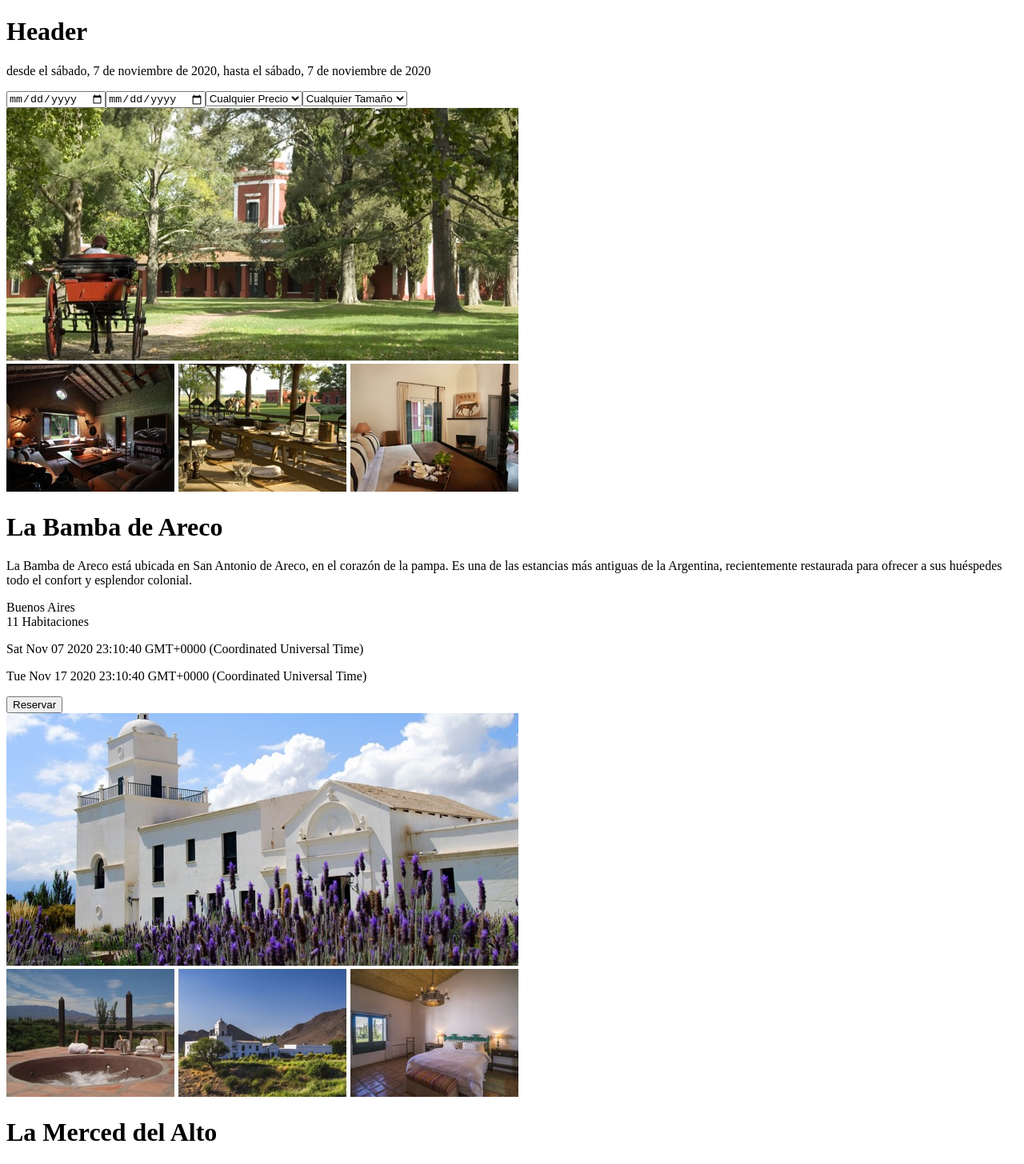
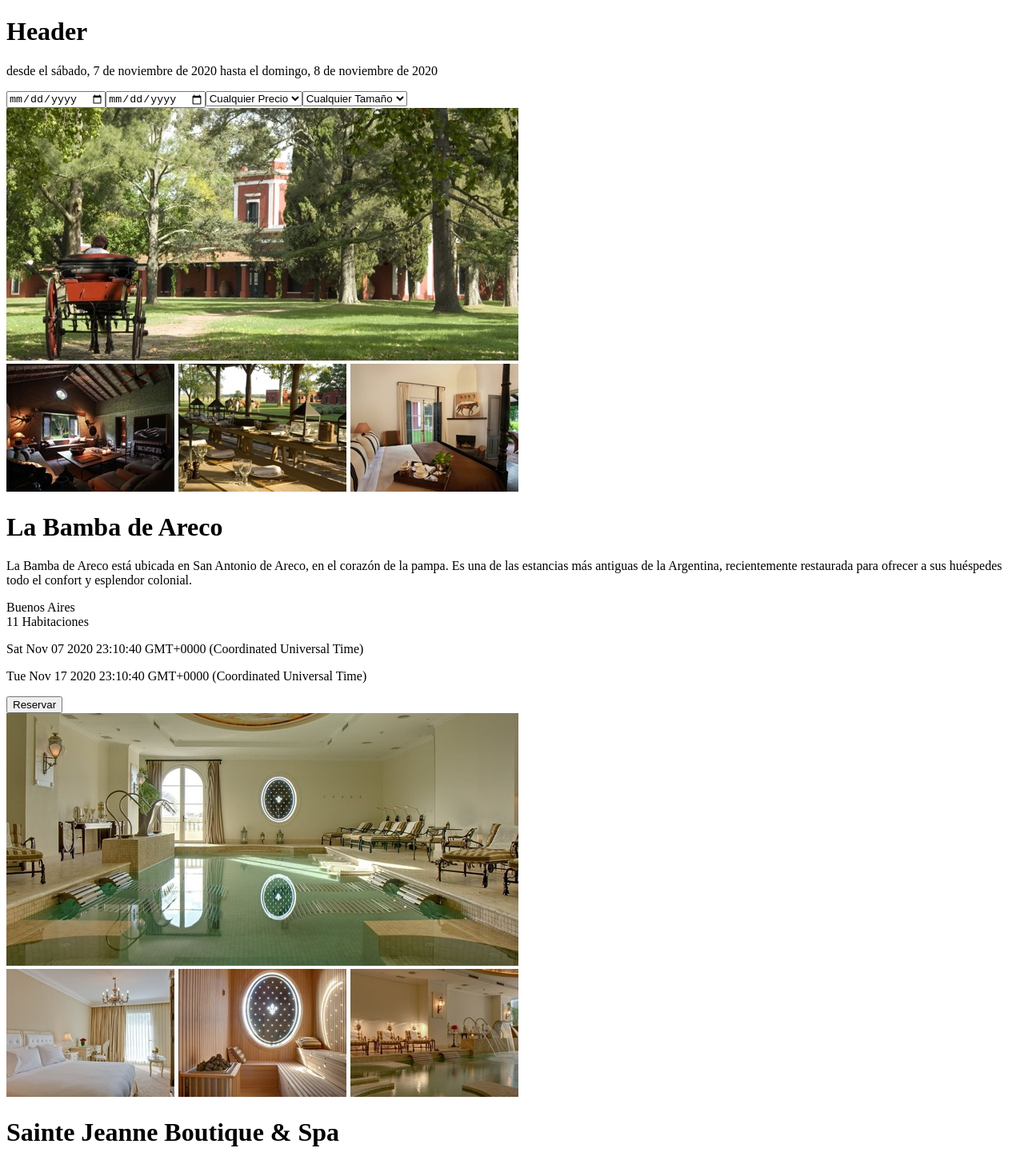
Before and after one commit to damiloyola/proyecto3-reserva-alojamiento, a React (Create React App) app: page / in a window 1280 px wide. Shown: the top 1456 px of the page at 80% size. Built offline with nearby package versions, Linux system fonts and the light colour scheme.

Commit message:
se utiliza moment.js para manejar los filtros de fecha de una forma mas limpia y facil

```diff
--- a/src/components/Card.js
+++ b/src/components/Card.js
@@ -2,6 +2,7 @@
 
 const Card = (props) => {
     const dateStart = new Date(props.data.availabilityFrom);
+    console.log(dateStart);
     const dateEnd = new Date(props.data.availabilityTo);
     return (
         <div>
--- a/src/components/Cards.js
+++ b/src/components/Cards.js
@@ -2,21 +2,24 @@
 import data from "../assets/scripts/data";
 import Card from "./Card";
 import { StateContext } from "./StateContext";
+import moment from "moment";
 
 const Cards = () => {
     const [state, setState] = useContext(StateContext);
 
     const validator = (item) => {
-        const stateDateStart = new Date(state.dateStart);
-        const stateDateEnd = new Date(state.dateEnd);
-        const itemDateStart = new Date(item.availabilityFrom);
-        const itemDateEnd = new Date(item.availabilityTo);
-        const today = new Date(Date.now());
-
-        console.log(today);
-
-        if (state.dateStart == today || stateDateStart >= itemDateStart) {
-            if (state.dateEnd == today || stateDateEnd <= itemDateEnd) {
+        const itemDateStart = moment(item.availabilityFrom).format(
+            "YYYY-MM-DD"
+        );
+        const itemDateEnd = moment(item.availabilityTo).format("YYYY-MM-DD");
+        const stateStart = moment(state.dateStart).format("YYYY-MM-DD");
+        const stateEnd = moment(state.dateEnd).format("YYYY-MM-DD");
+        const today = moment().format("YYYY-MM-DD");
+        const oneWeek = moment().add(1, "d").format("YYYY-MM-DD");
+        console.log();
+        // debugger;
+        if (stateStart == today || stateStart >= itemDateStart) {
+            if (stateEnd == oneWeek || stateEnd <= itemDateEnd) {
                 if (state.price == "0" || item.price == state.price) {
                     switch (state.size) {
                         case "chico":
--- a/src/components/Filters.js
+++ b/src/components/Filters.js
@@ -1,14 +1,17 @@
-import React, { useState, useContext } from "react";
+import React, { useContext } from "react";
 import { StateContext } from "./StateContext";
+import moment from "moment";
 
 const Filters = () => {
     const [state, setState] = useContext(StateContext);
 
     const handleInput = (e) => {
-        const { name, value } = e.target;
+        let { name, value } = e.target;
+        if (name === "dateStart" || name === "dateEnd") {
+            value = moment(value);
+        }
         const values = { ...state, [name]: value };
         setState(values);
-        console.log(state);
     };
 
     return (
--- a/src/components/Header.js
+++ b/src/components/Header.js
@@ -1,23 +1,20 @@
-import React, { useState, useContext } from "react";
+import React, { useContext } from "react";
 import { StateContext } from "./StateContext";
+
+import moment from "moment";
+import "moment/locale/es";
+moment.locale("es");
+const format = "dddd[,] D [de] MMMM [de] YYYY";
 
 const Header = () => {
     const [state, setState] = useContext(StateContext);
-    const options = {
-        year: "numeric",
-        month: "long",
-        day: "numeric",
-        weekday: "long",
-    };
-    const formatDateEnd = new Date(state.dateEnd);
-    const formatDateStart = new Date(state.dateStart);
-    console.log(state.dateStart);
+
     return (
         <header>
             <h1>Header</h1>
             <p>
-                desde el {formatDateStart.toLocaleDateString("es-ES", options)},
-                hasta el {formatDateEnd.toLocaleDateString("es-ES", options)}
+                desde el {moment(state.dateStart).format(format)} hasta el{" "}
+                {moment(state.dateEnd).format(format)}
             </p>
         </header>
     );
--- a/src/components/StateContext.js
+++ b/src/components/StateContext.js
@@ -1,11 +1,12 @@
 import React, { useState, createContext } from "react";
+import moment from "moment";
 
 export const StateContext = createContext();
 
 export const StateProvider = (props) => {
     const [state, setState] = useState({
-        dateStart: Date.now(),
-        dateEnd: Date.now(),
+        dateStart: moment(),
+        dateEnd: moment().add(1, "d"),
         price: "0",
         size: "0",
     });
```
